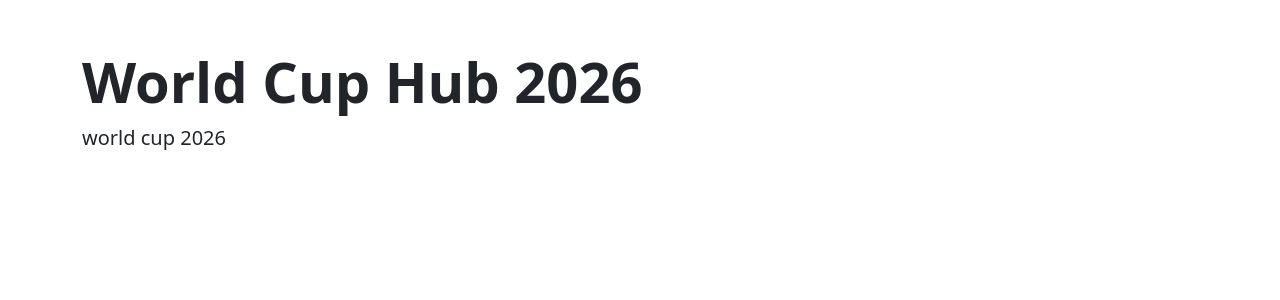
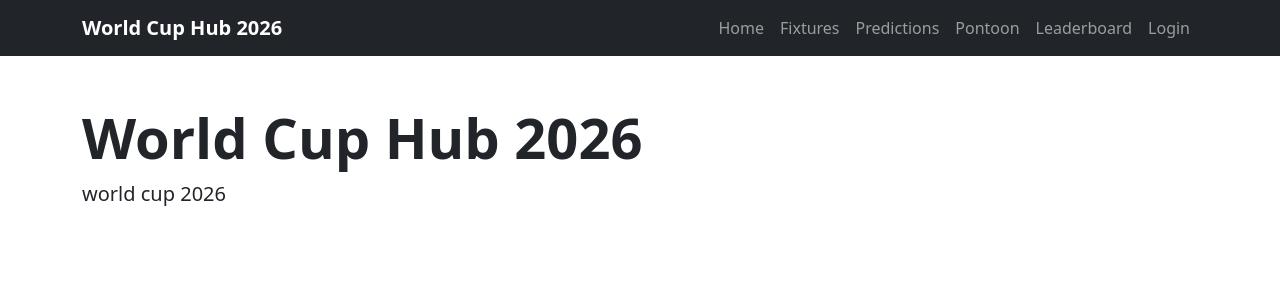
Before and after one commit to joeb-brfc/world-cup-hub-2026, a Django app: page / in a window 1280 px wide. Shown: the top 300 px of the page. Run offline with Django 5.2, Linux system fonts and the light colour scheme.

Commit message:
Add responsive navigation bar

```diff
--- a/templates/base.html
+++ b/templates/base.html
@@ -2,30 +2,62 @@
 
 <!doctype html>
 <html lang="en">
-
-<head>
-    <meta charset="utf-8">
-    <meta name="viewport" content="width=device-width, initial-scale=1">
+  <head>
+    <meta charset="utf-8" />
+    <meta name="viewport" content="width=device-width, initial-scale=1" />
     <title>{% block title %}World Cup Hub 2026{% endblock %}</title>
 
     <!-- Bootstrap CSS -->
-    <link href="https://cdn.jsdelivr.net/npm/bootstrap@5.3.3/dist/css/bootstrap.min.css" rel="stylesheet">
+    <link href="https://cdn.jsdelivr.net/npm/bootstrap@5.3.3/dist/css/bootstrap.min.css" rel="stylesheet" />
 
     <!-- Custom CSS -->
-    <link rel="stylesheet" href="{% static 'css/style.css' %}">
-</head>
+    <link rel="stylesheet" href="{% static 'css/style.css' %}" />
+  </head>
 
-<body>
-    <main>
-        {% block content %}
-        {% endblock %}
-    </main>
+  <body>
+    <nav class="navbar navbar-expand-lg navbar-dark bg-dark">
+      <div class="container">
+        <a class="navbar-brand fw-bold" href="#">World Cup Hub 2026</a>
+
+        <button class="navbar-toggler" type="button" data-bs-toggle="collapse" data-bs-target="#mainNavbar" aria-controls="mainNavbar" aria-expanded="false" aria-label="Toggle navigation">
+          <span class="navbar-toggler-icon"></span>
+        </button>
+
+        <div class="collapse navbar-collapse" id="mainNavbar">
+          <ul class="navbar-nav ms-auto mb-2 mb-lg-0">
+            <li class="nav-item">
+              <a class="nav-link" href="#">Home</a>
+            </li>
+
+            <li class="nav-item">
+              <a class="nav-link" href="#">Fixtures</a>
+            </li>
+
+            <li class="nav-item">
+              <a class="nav-link" href="#">Predictions</a>
+            </li>
+
+            <li class="nav-item">
+              <a class="nav-link" href="#">Pontoon</a>
+            </li>
+
+            <li class="nav-item">
+              <a class="nav-link" href="#">Leaderboard</a>
+            </li>
+
+            <li class="nav-item">
+              <a class="nav-link" href="#">Login</a>
+            </li>
+          </ul>
+        </div>
+      </div>
+    </nav>
+    <main>{% block content %} {% endblock %}</main>
 
     <!-- Bootstrap JavaScript -->
     <script src="https://cdn.jsdelivr.net/npm/bootstrap@5.3.3/dist/js/bootstrap.bundle.min.js"></script>
 
     <!-- Custom JavaScript -->
     <script src="{% static 'js/script.js' %}"></script>
-</body>
-
+  </body>
 </html>
```
